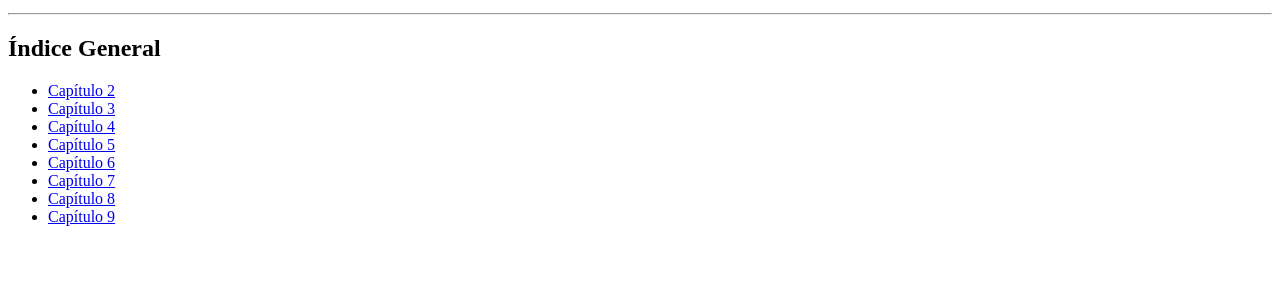
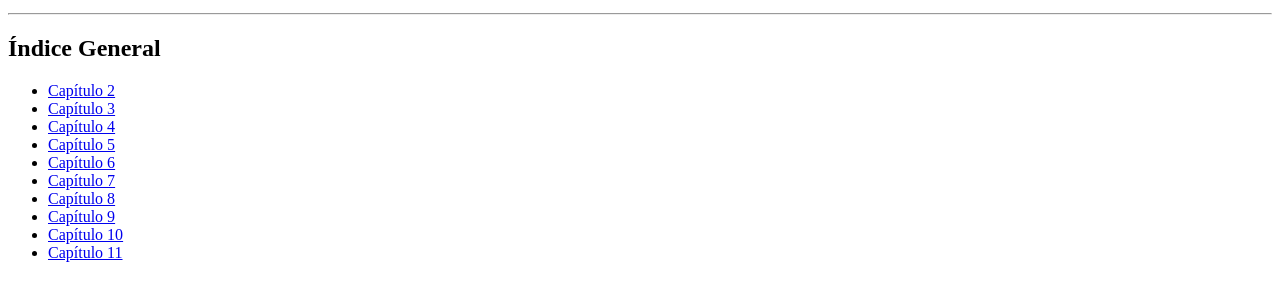
Before and after one commit to CollectorPapu38/Trabajos-HTML, a plain HTML site: page index.html in a window 1280 px wide. Shown: the part 119-420 px from the top of the page. Drawn offline with Linux system fonts and the light colour scheme.

Commit message:
Add links for chapters 10 and 11 in index.html

```diff
--- a/index.html
+++ b/index.html
@@ -21,6 +21,8 @@
         <li><a href="CAPITULO7/cap7_indi.html">Capítulo 7</a></li>
         <li><a href="CAPITULO8/cap8_indi.html">Capítulo 8</a></li>
         <li><a href="CAPITULO9/cap9_indi.html">Capítulo 9</a></li>
+        <li><a href="CAPITULO10/cap10_indi.html">Capítulo 10</a></li>
+        <li><a href="CAPITULO11/cap11_indi.html">Capítulo 11</a></li>
     </ul>
 </body>
 </html>
```
